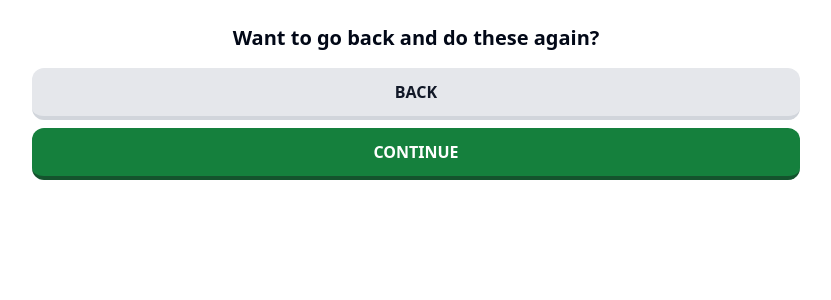
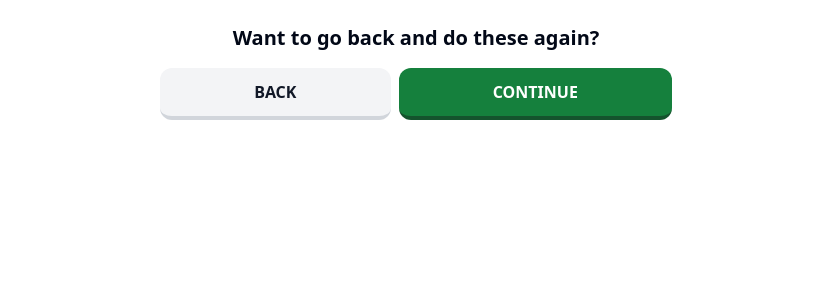
Before and after one commit to BurgerBurglar/graph-guesser, a Next.js app: page /results/details in a window 1280 px wide. Shown: the top 300 px of the page, without its empty margins (224-1055 px from the left). Built offline with nearby package versions, Linux system fonts and the light colour scheme.

Commit message:
update CSS

```diff
--- a/src/app/quizes/[id]/Header.tsx
+++ b/src/app/quizes/[id]/Header.tsx
@@ -39,7 +39,7 @@ const Header: React.FC = () => {
           <AlertDialogTitle className="text-center text-xl font-bold">
             Are you sure you want to leave?
           </AlertDialogTitle>
-          <div className="flex w-full flex-col gap-2 sm:max-w-md sm:flex-row-reverse">
+          <div className="flex w-full flex-col gap-2 sm:max-w-lg sm:flex-row-reverse">
             <AlertDialogCancel asChild>
               <Button variant="secondary" className="w-full">
                 STAY
--- a/src/app/results/details/page.tsx
+++ b/src/app/results/details/page.tsx
@@ -27,11 +27,11 @@ const ResultsDetails: NextPage = () => {
             <QuizOverview key={quizId} quizId={quizId} isRight={isRight} />
           );
         })}
-      <div className="flex flex-col gap-2">
-        <Button variant="neutral" asChild>
+      <div className="mx-auto flex w-full max-w-lg flex-col justify-center gap-2 sm:flex-row">
+        <Button variant="neutral" asChild className="grow">
           <Link href="/results">BACK</Link>
         </Button>
-        <Button asChild>
+        <Button asChild className="grow">
           <Link href="/">CONTINUE</Link>
         </Button>
       </div>
--- a/src/components/ui/button.tsx
+++ b/src/components/ui/button.tsx
@@ -14,7 +14,7 @@ const buttonVariants = cva(
         primary: "border-green-900 bg-green-700 hover:bg-green-800 text-white",
         secondary: "border-blue-900 bg-blue-700 hover:bg-blue-800 text-white",
         destructive: "border-red-900 bg-red-700 hover:bg-red-800 text-white",
-        neutral: "border-gray-300 bg-gray-200 text-gray-900 hover:bg-gray-200",
+        neutral: "border-gray-300 bg-gray-100 text-gray-900 hover:bg-gray-200",
         outline:
           "border-2 border-gray-200 bg-white active:mt-[2.4px] active:border-b-2 hover:bg-gray-50",
         ghost: "border-none",
```
